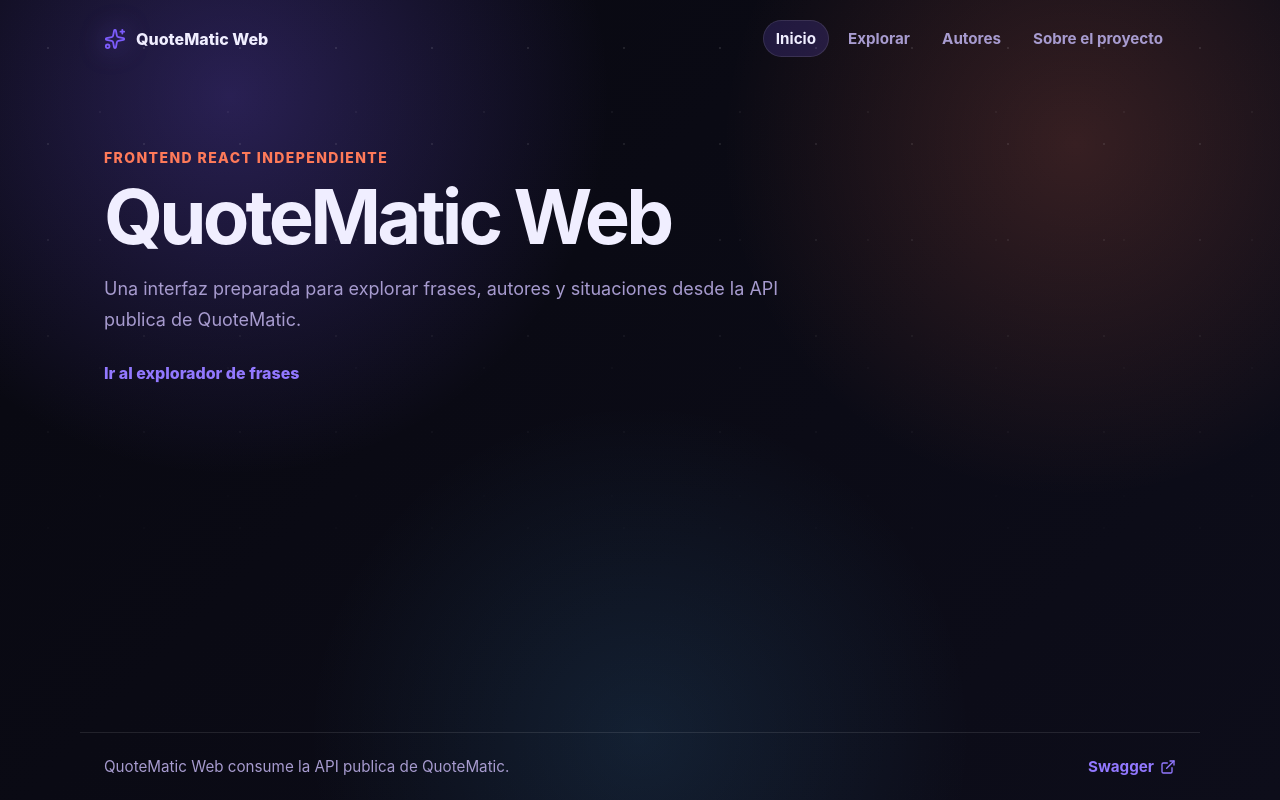
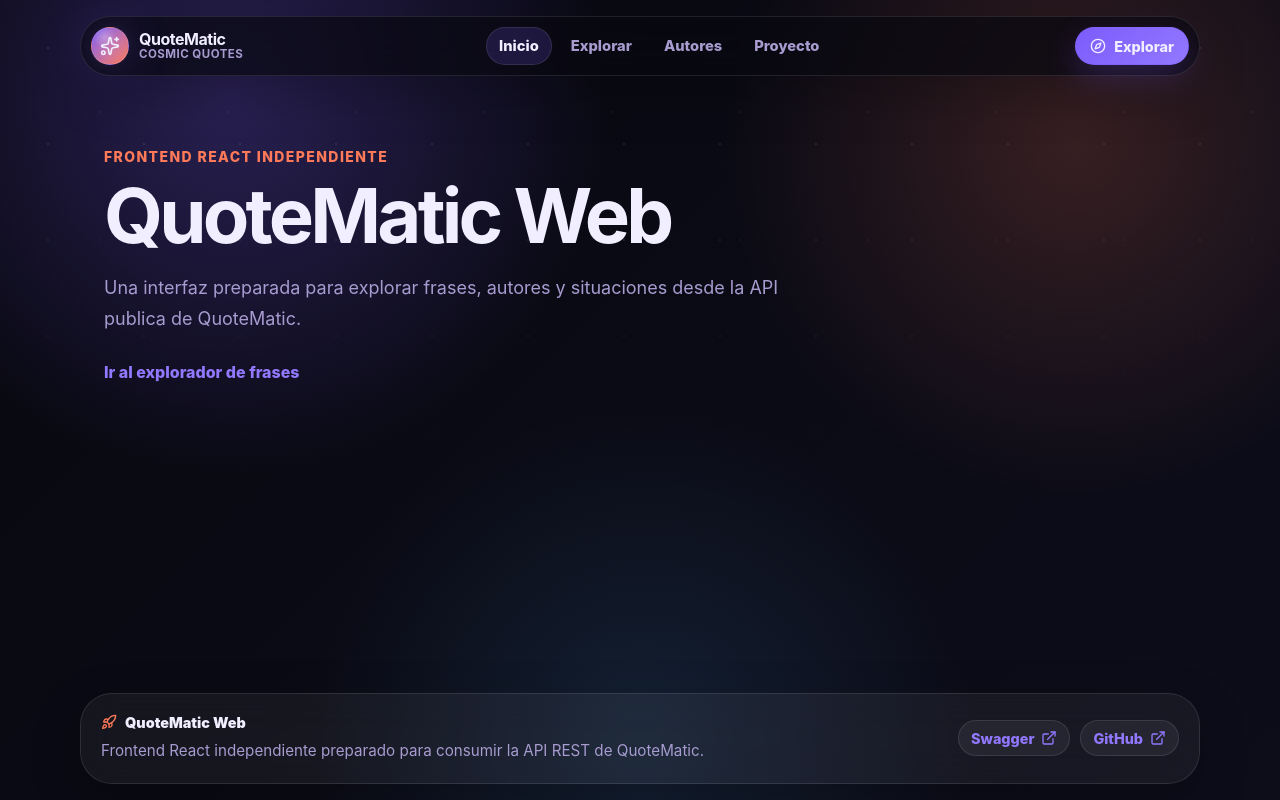
Before and after one commit to David-LS-Bilbao/QuoteMatic-Web, a React (Vite) app: page / in a window 1280 px wide. Built offline with nearby package versions, Linux system fonts and the light colour scheme.

Commit message:
feat: update layout with glass navigation

```diff
--- a/src/components/layout/Footer.tsx
+++ b/src/components/layout/Footer.tsx
@@ -1,9 +1,22 @@
-import { ExternalLink } from 'lucide-react'
+import { ExternalLink, Rocket } from 'lucide-react'
 
+
+// footer de la app. incluye enlaces a documentación y repositorio
 export function Footer() {
   return (
     <footer className="site-footer">
-      <span>QuoteMatic Web consume la API publica de QuoteMatic.</span>
+      <div className="footer-copy">
+        <span className="footer-kicker">
+          <Rocket aria-hidden="true" size={16} />
+          QuoteMatic Web
+        </span>
+        <p>
+          Frontend React independiente preparado para consumir la API REST de
+          QuoteMatic.
+        </p>
+      </div>
+
+      <div className="footer-links" aria-label="Enlaces del proyecto">
         <a
           href="https://quotematic.davlos.es/api-docs/"
           target="_blank"
@@ -12,6 +25,16 @@ export function Footer() {
           Swagger
           <ExternalLink aria-hidden="true" size={16} />
         </a>
+
+        <a
+          href="https://github.com/David-LS-Bilbao/QuoteMatic-Web"
+          target="_blank"
+          rel="noreferrer"
+        >
+          GitHub
+          <ExternalLink aria-hidden="true" size={16} />
+        </a>
+      </div>
     </footer>
   )
 }
--- a/src/components/layout/Navbar.tsx
+++ b/src/components/layout/Navbar.tsx
@@ -1,19 +1,27 @@
-import { Sparkles } from 'lucide-react'
+// Navbar component
+
+import { Compass, Sparkles } from 'lucide-react'
 import { NavLink } from 'react-router'
 
 const navItems = [
   { to: '/', label: 'Inicio', end: true },
   { to: '/explore', label: 'Explorar' },
   { to: '/authors', label: 'Autores' },
-  { to: '/about', label: 'Sobre el proyecto' },
+  { to: '/about', label: 'Proyecto' },
 ]
 
+// barra de navegación principal
 export function Navbar() {
   return (
     <header className="site-header">
       <NavLink to="/" className="brand" aria-label="QuoteMatic Web">
-        <Sparkles aria-hidden="true" size={22} />
-        <span>QuoteMatic Web</span>
+        <span className="brand-mark" aria-hidden="true">
+          <Sparkles size={20} />
+        </span>
+        <span className="brand-text">
+          <strong>QuoteMatic</strong>
+          <small>Cosmic quotes</small>
+        </span>
       </NavLink>
 
       <nav className="site-nav" aria-label="Navegacion principal">
@@ -30,6 +38,11 @@ export function Navbar() {
           </NavLink>
         ))}
       </nav>
+
+      <NavLink to="/explore" className="nav-cta">
+        <Compass aria-hidden="true" size={16} />
+        Explorar
+      </NavLink>
     </header>
   )
 }
--- a/src/components/ui/index.ts
+++ b/src/components/ui/index.ts
@@ -1,4 +1,9 @@
+
+// Barrel file: centraliza las exportaciones publicas de componentes UI.
+
 export { Badge } from './Badge'
 export { Button } from './Button'
 export { EmptyState } from './EmptyState'
 export { QuoteCard } from './QuoteCard'
+
+// este archivo es el punto de entrada de la libreria de componentes UI de QuoteMatic.
--- a/src/styles/global.css
+++ b/src/styles/global.css
@@ -1,8 +1,6 @@
 @import './variables.css';
 @import './utilities.css';
 @import './components.css';
-
-
 
 * {
   box-sizing: border-box;
@@ -75,19 +73,28 @@ a {
   flex: 1;
 }
 
+/* Layout navigation */
+
 .site-header {
-  position: relative;
-  z-index: 2;
-  width: min(100%, var(--layout-max-width));
-  margin: 0 auto;
-  padding: 20px var(--layout-page-padding);
-  display: flex;
+  position: sticky;
+  top: 16px;
+  z-index: 10;
+  width: min(calc(100% - 32px), var(--layout-max-width));
+  margin: 16px auto 0;
+  padding: 10px;
+  display: grid;
+  grid-template-columns: auto 1fr auto;
   align-items: center;
-  justify-content: space-between;
-  gap: 24px;
+  gap: 16px;
+  border: 1px solid var(--color-border);
+  border-radius: var(--radius-pill);
+  background: rgb(8 8 16 / 68%);
+  box-shadow: var(--shadow-soft);
+  backdrop-filter: blur(var(--blur-glass));
 }
 
 .brand {
+  min-width: max-content;
   display: inline-flex;
   align-items: center;
   gap: 10px;
@@ -96,26 +103,60 @@ a {
   text-decoration: none;
 }
 
-.brand svg {
-  color: var(--color-primary);
-  filter: drop-shadow(0 0 12px rgb(124 92 252 / 55%));
+.brand-mark {
+  width: 38px;
+  height: 38px;
+  display: inline-grid;
+  place-items: center;
+  border: 1px solid var(--color-border);
+  border-radius: 50%;
+  color: var(--color-text);
+  background:
+    radial-gradient(circle at 35% 25%, rgb(255 255 255 / 28%), transparent 32%),
+    linear-gradient(135deg, var(--color-primary), var(--color-accent));
+  box-shadow: var(--shadow-glow);
+}
+
+.brand-mark svg {
+  filter: drop-shadow(0 0 10px rgb(255 255 255 / 45%));
+}
+
+.brand-text {
+  display: flex;
+  flex-direction: column;
+  gap: 2px;
+  line-height: 1;
+}
+
+.brand-text strong {
+  font-size: 1rem;
+  letter-spacing: -0.03em;
+}
+
+.brand-text small {
+  color: var(--color-muted);
+  font-size: 0.72rem;
+  font-weight: 700;
+  letter-spacing: 0.04em;
+  text-transform: uppercase;
 }
 
 .site-nav {
+  min-width: 0;
   display: flex;
   align-items: center;
   gap: 6px;
   flex-wrap: wrap;
-  justify-content: flex-end;
+  justify-content: center;
 }
 
 .nav-link {
-  padding: 8px 12px;
+  padding: 9px 12px;
   border: 1px solid transparent;
   border-radius: var(--radius-pill);
   color: var(--color-muted);
-  font-size: 0.95rem;
-  font-weight: 700;
+  font-size: 0.92rem;
+  font-weight: 800;
   text-decoration: none;
   transition:
     background var(--transition-fast),
@@ -135,33 +176,111 @@ a {
   transform: translateY(-1px);
 }
 
+.nav-cta {
+  min-height: 38px;
+  padding: 0 14px;
+  display: inline-flex;
+  align-items: center;
+  justify-content: center;
+  gap: 8px;
+  border: 1px solid rgb(124 92 252 / 32%);
+  border-radius: var(--radius-pill);
+  color: var(--color-text);
+  background: linear-gradient(135deg, var(--color-primary), var(--color-primary-hover));
+  box-shadow: 0 12px 32px rgb(124 92 252 / 24%);
+  font-size: 0.9rem;
+  font-weight: 800;
+  text-decoration: none;
+  transition:
+    box-shadow var(--transition-fast),
+    transform var(--transition-fast);
+}
+
+.nav-cta:hover {
+  box-shadow:
+    var(--shadow-glow),
+    0 18px 50px rgb(124 92 252 / 22%);
+  transform: translateY(-1px);
+}
+
+/* Footer */
+
 .site-footer {
   position: relative;
   z-index: 1;
-  width: min(100%, var(--layout-max-width));
-  margin: 0 auto;
-  padding: 24px var(--layout-page-padding);
+  width: min(calc(100% - 32px), var(--layout-max-width));
+  margin: 32px auto 16px;
+  padding: 20px;
   display: flex;
   align-items: center;
   justify-content: space-between;
-  gap: 16px;
-  border-top: 1px solid var(--color-border);
+  gap: 24px;
+  border: 1px solid var(--color-border);
+  border-radius: var(--radius-xl);
   color: var(--color-muted);
+  background: rgb(255 255 255 / 5%);
+  box-shadow: var(--shadow-soft);
+  backdrop-filter: blur(var(--blur-glass));
+}
+
+.footer-copy {
+  display: grid;
+  gap: 8px;
+}
+
+.footer-copy p {
+  max-width: 640px;
+  margin: 0;
   font-size: 0.95rem;
+  line-height: 1.6;
+}
+
+.footer-kicker {
+  display: inline-flex;
+  align-items: center;
+  gap: 8px;
+  color: var(--color-text);
+  font-size: 0.9rem;
+  font-weight: 900;
+}
+
+.footer-kicker svg {
+  color: var(--color-accent);
+}
+
+.footer-links {
+  display: flex;
+  align-items: center;
+  gap: 10px;
+  flex-wrap: wrap;
+  justify-content: flex-end;
 }
 
 .site-footer a {
+  min-height: 36px;
+  padding: 0 12px;
   display: inline-flex;
   align-items: center;
-  gap: 6px;
+  gap: 7px;
+  border: 1px solid var(--color-border);
+  border-radius: var(--radius-pill);
   color: var(--color-primary-hover);
-  font-weight: 700;
+  background: var(--color-surface-glass);
+  font-size: 0.9rem;
+  font-weight: 800;
   text-decoration: none;
+  transition:
+    background var(--transition-fast),
+    border-color var(--transition-fast),
+    color var(--transition-fast),
+    transform var(--transition-fast);
 }
 
 .site-footer a:hover {
   color: var(--color-text);
-  text-decoration: underline;
+  background: var(--color-surface-glass-strong);
+  border-color: var(--color-border-strong);
+  transform: translateY(-1px);
 }
 
 h1 {
@@ -187,16 +306,59 @@ h1 {
     animation-duration: 0.01ms !important;
     animation-iteration-count: 1 !important;
   }
+
+  .nav-link:hover,
+  .nav-cta:hover,
+  .site-footer a:hover {
+    transform: none;
+  }
 }
 
-@media (max-width: 760px) {
-  .site-header,
-  .site-footer {
-    align-items: flex-start;
-    flex-direction: column;
+@media (max-width: 900px) {
+  .site-header {
+    grid-template-columns: 1fr auto;
+    border-radius: var(--radius-xl);
   }
 
   .site-nav {
+    grid-column: 1 / -1;
+    justify-content: flex-start;
+    order: 3;
+  }
+}
+
+@media (max-width: 640px) {
+  .site-header {
+    top: 8px;
+    width: min(calc(100% - 24px), var(--layout-max-width));
+    margin-top: 8px;
+    gap: 12px;
+  }
+
+  .brand-text small {
+    display: none;
+  }
+
+  .nav-cta {
+    min-height: 36px;
+    padding-inline: 12px;
+    font-size: 0.85rem;
+  }
+
+  .nav-link {
+    padding: 8px 10px;
+    font-size: 0.86rem;
+  }
+
+  .site-footer {
+    width: min(calc(100% - 24px), var(--layout-max-width));
+    margin-bottom: 12px;
+    align-items: flex-start;
+    flex-direction: column;
+    border-radius: var(--radius-lg);
+  }
+
+  .footer-links {
     justify-content: flex-start;
   }
 
```
Lines whose indentation alone changed are shown as unchanged.
